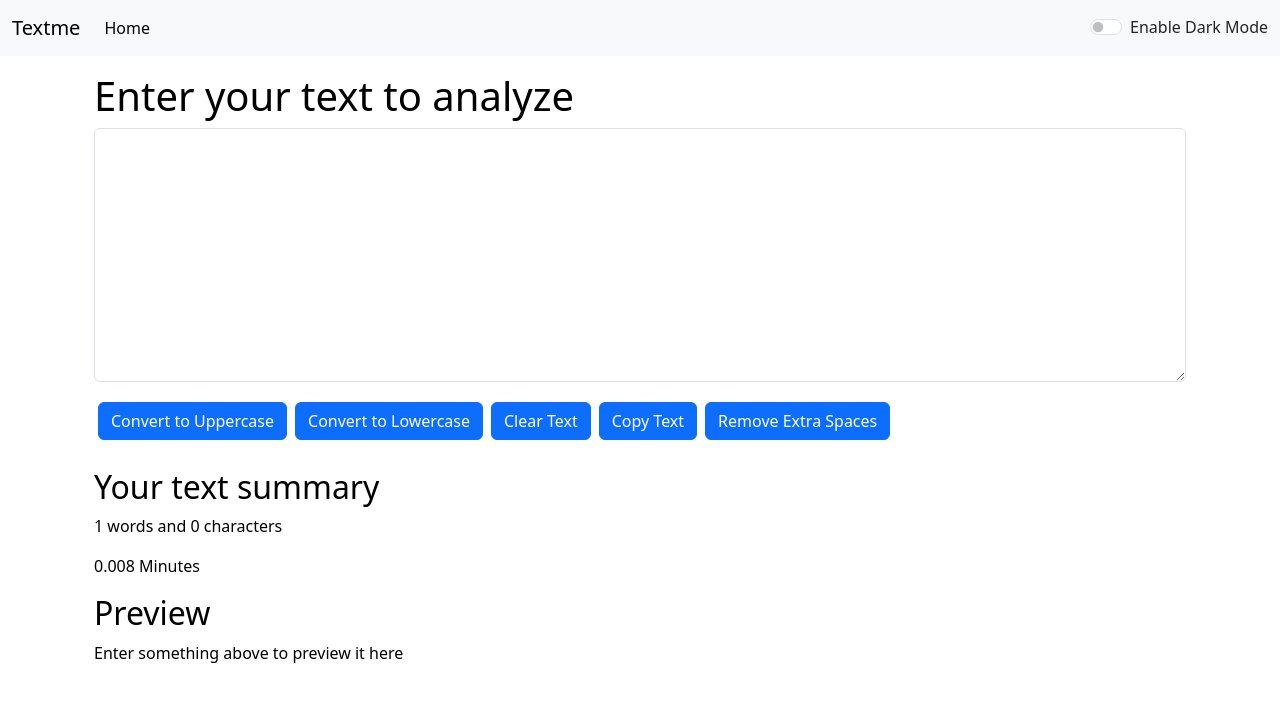
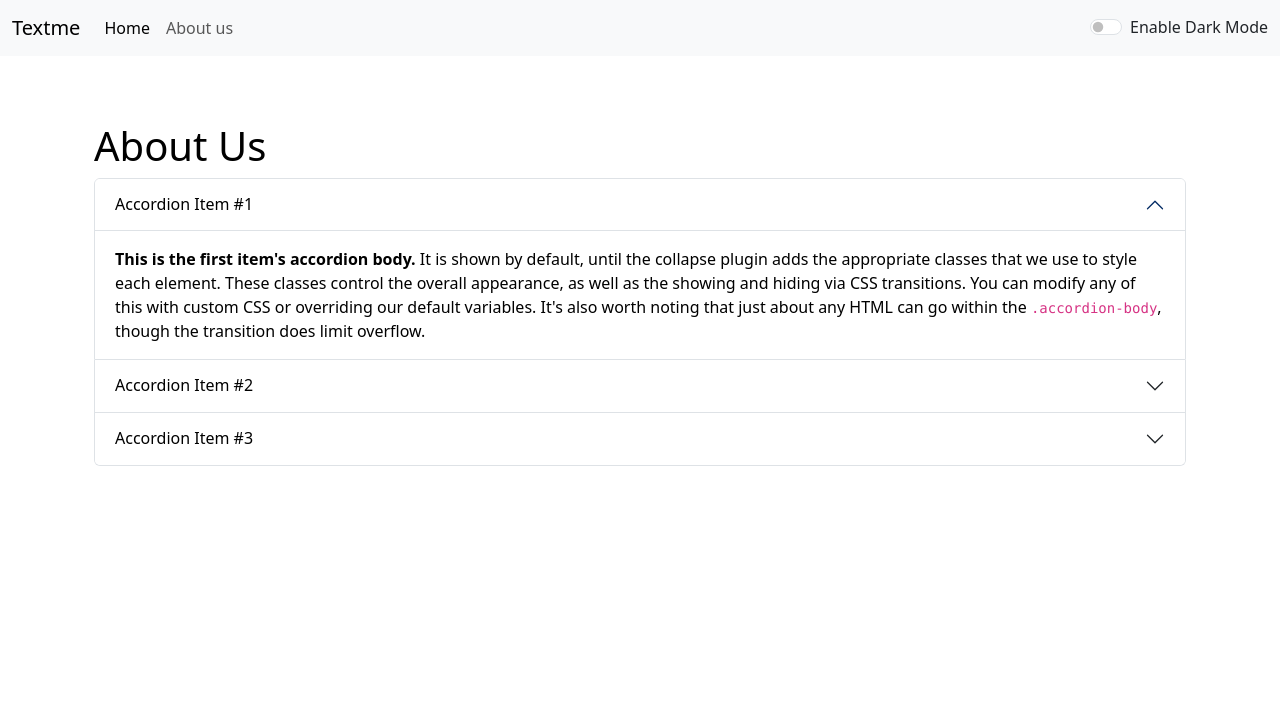
Before and after one commit to ShreyaKurry13/practice, a React (Create React App) app: page /about in a window 1280 px wide. Shown: the top 702 px of the page. Built offline with nearby package versions, Linux system fonts and the light colour scheme.

Commit message:
code changes:[video 20 completedd]

```diff
--- a/src/App.js
+++ b/src/App.js
@@ -3,8 +3,8 @@ import Navbar from './components/Navbar';
 import TextForm from './components/Form';
 import React, { useState } from 'react';
 import Alert from './components/Alert';
-// import About from './components/About';
-// import { BrowserRouter as Router, Routes,Route } from "react-router-dom";
+import About from './components/About';
+import { BrowserRouter as Router, Routes,Route } from "react-router-dom";
 
 function App() {
   const [mode, setMode] = useState('light');
@@ -20,7 +20,19 @@ function App() {
     }, 1500);
   }
 
+  // const removeBodyClasses = () =>{
+  //   document.body.classList.remove('bg-black')
+  //   document.body.classList.remove('bg-light')
+  //   document.body.classList.remove('bg-success')
+  //   document.body.classList.remove('bg-warning')
+  //   document.body.classList.remove('bg-danger')
+  //   document.body.classList.remove('bg-primary')
+  // }
+
   const toggleMode = ()=>{
+    // removeBodyClasses();
+    // console.log(cls)
+    // document.body.classList.add('bg-'+cls)
     if(mode === 'light'){
       setMode('dark');
       document.body.style.backgroundColor = '#001133';
@@ -43,21 +55,21 @@ function App() {
 
   return (
     <>
-    {/* <Router> */}
+    <Router>
       <Navbar title="Textme" about="About us" mode={mode} toggleMode={toggleMode}/>
       <Alert alert={alert}/>
       <div className='container my-3'>
-      {/* <Routes>
-          <Route path="/about" element={<About />}></Route>
+      <Routes>
+          <Route path="/about" element={<About mode={mode}/>}></Route>
 
-          <Route path="/" element={<TextForm showAlert={showAlert} heading="Enter your text to analyze" mode={mode}/>}></Route> */}
-          <TextForm showAlert={showAlert} heading="Enter your text to analyze" mode={mode}/>
+          <Route path="/" element={<TextForm showAlert={showAlert} heading="Try TextUtils - word counter, character counter, remove extra" mode={mode}/>}></Route>
+          {/* <TextForm showAlert={showAlert} heading="Enter your text to analyze" mode={mode}/> */}
 
 
-        {/* { </Routes>} */}
+        </Routes>
+        </div>
+      </Router>
 
-      {/* </Router> */}
-      </div>
     </>
   );
 }
--- a/src/components/About.js
+++ b/src/components/About.js
@@ -1,73 +1,73 @@
-import React, { useState } from 'react'
+import React from 'react'
 
-export default function () {
+export default function (props) {
 
-   const [myStyle,setMyStyle] = useState ({
-    color:'black',
-    backgroundColor:'white'
-   })
+//    const [myStyle,setMyStyle] = useState ({
+//     color:'black',
+//     backgroundColor:'white'
+//    })
 
-   const [btnText,setBtnText] = useState("Enable Dark Mode")
+//    const [btnText,setBtnText] = useState("Enable Dark Mode")
 
-   const toggleStyle = () =>{
-      if(myStyle.color === "black"){
-        setMyStyle({
-            color:'white',
-            backgroundColor:'black'
-        })
-        setBtnText("Enable Light Mode")
-      }
-      else{
-        setMyStyle({
-            color:'black',
-            backgroundColor:'white'
-        })
-        setBtnText("Enable Dark Mode")
-      }
-   }
+//    const toggleStyle = () =>{
+//       if(myStyle.color === "black"){
+//         setMyStyle({
+//             color:'white',
+//             backgroundColor:'black'
+//         })
+//         setBtnText("Enable Light Mode")
+//       }
+//       else{
+//         setMyStyle({
+//             color:'black',
+//             backgroundColor:'white'
+//         })
+//         setBtnText("Enable Dark Mode")
+//       }
+//    }
 
   return (
-    <div className='container' style={myStyle}>
+    <div className='container' style={{backgroundColor: props.mode==='dark'?'#001133':'white', color: props.mode==='dark'?'white':'black'}}>
     <h1>About Us</h1>
         <div class="accordion" id="accordionExample" >
             <div class="accordion-item">
                 <h2 class="accordion-header">
-                <button class="accordion-button" type="button" data-bs-toggle="collapse" data-bs-target="#collapseOne" aria-expanded="true" aria-controls="collapseOne" style={myStyle}>
+                <button class="accordion-button" type="button" data-bs-toggle="collapse" data-bs-target="#collapseOne" aria-expanded="true" aria-controls="collapseOne" style={{backgroundColor: props.mode==='dark'?'#13466e':'white', color: props.mode==='dark'?'white':'black'}}>
                     Accordion Item #1
                 </button>
                 </h2>
                 <div id="collapseOne" class="accordion-collapse collapse show" data-bs-parent="#accordionExample">
-                <div class="accordion-body" style={myStyle}>
+                <div class="accordion-body" style={{backgroundColor: props.mode==='dark'?'#13466e':'white', color: props.mode==='dark'?'white':'black'}}>
                     <strong>This is the first item's accordion body.</strong> It is shown by default, until the collapse plugin adds the appropriate classes that we use to style each element. These classes control the overall appearance, as well as the showing and hiding via CSS transitions. You can modify any of this with custom CSS or overriding our default variables. It's also worth noting that just about any HTML can go within the <code>.accordion-body</code>, though the transition does limit overflow.
                 </div>
                 </div>
             </div>
             <div class="accordion-item">
                 <h2 class="accordion-header">
-                <button class="accordion-button collapsed" style={myStyle} type="button" data-bs-toggle="collapse" data-bs-target="#collapseTwo" aria-expanded="false" aria-controls="collapseTwo">
+                <button class="accordion-button collapsed" style={{backgroundColor: props.mode==='dark'?'#13466e':'white', color: props.mode==='dark'?'white':'black'}} type="button" data-bs-toggle="collapse" data-bs-target="#collapseTwo" aria-expanded="false" aria-controls="collapseTwo">
                     Accordion Item #2
                 </button>
                 </h2>
                 <div id="collapseTwo" class="accordion-collapse collapse" data-bs-parent="#accordionExample">
-                <div class="accordion-body" style={myStyle}>
+                <div class="accordion-body" style={{backgroundColor: props.mode==='dark'?'#13466e':'white', color: props.mode==='dark'?'white':'black'}}>
                     <strong>This is the second item's accordion body.</strong> It is hidden by default, until the collapse plugin adds the appropriate classes that we use to style each element. These classes control the overall appearance, as well as the showing and hiding via CSS transitions. You can modify any of this with custom CSS or overriding our default variables. It's also worth noting that just about any HTML can go within the <code>.accordion-body</code>, though the transition does limit overflow.
                 </div>
                 </div>
             </div>
             <div class="accordion-item">
                 <h2 class="accordion-header">
-                <button class="accordion-button collapsed" style={myStyle} type="button" data-bs-toggle="collapse" data-bs-target="#collapseThree" aria-expanded="false" aria-controls="collapseThree">
+                <button class="accordion-button collapsed" style={{backgroundColor: props.mode==='dark'?'#13466e':'white', color: props.mode==='dark'?'white':'black'}} type="button" data-bs-toggle="collapse" data-bs-target="#collapseThree" aria-expanded="false" aria-controls="collapseThree">
                     Accordion Item #3
                 </button>
                 </h2>
                 <div id="collapseThree" class="accordion-collapse collapse" data-bs-parent="#accordionExample">
-                <div class="accordion-body" style={myStyle}>
+                <div class="accordion-body" style={{backgroundColor: props.mode==='dark'?'#13466e':'white', color: props.mode==='dark'?'white':'black'}}>
                     <strong>This is the third item's accordion body.</strong> It is hidden by default, until the collapse plugin adds the appropriate classes that we use to style each element. These classes control the overall appearance, as well as the showing and hiding via CSS transitions. You can modify any of this with custom CSS or overriding our default variables. It's also worth noting that just about any HTML can go within the <code>.accordion-body</code>, though the transition does limit overflow.
                 </div>
                 </div>
             </div>
             </div>
-            <button onClick={toggleStyle} type="button" class="btn btn-primary my-3">{btnText}</button>
+            {/* <button onClick={toggleStyle} type="button" class="btn btn-primary my-3">{btnText}</button> */}
     </div>
   )
 }
--- a/src/components/Alert.js
+++ b/src/components/Alert.js
@@ -1,13 +1,15 @@
 import React from 'react'
 
 function Alert(props) {
-//   const capitalize = (word) =>{
-//     const lower = word.toLowerCase();
-//     return lower.charAt(0).toUpperCase() + lower.slice(1);
-//   }
+  const capitalize = (word) =>{
+    const lower = word.toLowerCase();
+    return lower.charAt(0).toUpperCase() + lower.slice(1);
+  }
   return (
-    props.alert && <div className={`alert alert-${props.alert.type} alert-dismissible fade show`}  role="alert">
-        <strong>{props.alert.type}</strong> : {props.alert.msg}
+    <div style={{height: '50px'}}>
+    {props.alert && <div className={`alert alert-${props.alert.type} alert-dismissible fade show`}  role="alert">
+        <strong>{capitalize(props.alert.type)}</strong> : {props.alert.msg}
+    </div>}
     </div>
   )
 }
--- a/src/components/Form.js
+++ b/src/components/Form.js
@@ -26,8 +26,9 @@ export default function Textform(props) {
   const handleCopy = () =>{
     // console.log("Uppercase was clicked" + text);
     var text = document.getElementById("myBox");
-    text.select();
+    // text.select();
     navigator.clipboard.writeText(text.value);
+    document.getSelection().removeAllRanges();
     props.showAlert("Copied the text!" , "success");
   }
 
@@ -50,21 +51,21 @@ export default function Textform(props) {
     <div className='container' style={{color: props.mode==='dark'?'white':'black'}}>
     <h1>{props.heading}</h1>
     <div className="mb-3">
-      <textarea className="form-control" value={text} onChange={handleOnChange} style={{backgroundColor: props.mode==='dark'?'grey':'white', color: props.mode==='dark'?'white':'black'}} id="myBox"  rows="10" ></textarea>
+      <textarea className="form-control" value={text} onChange={handleOnChange} style={{backgroundColor: props.mode==='dark'?'#13466e':'white', color: props.mode==='dark'?'white':'black'}} id="myBox"  rows="10" ></textarea>
     </div>
-    <button className='btn btn-primary mx-1 my-1' onClick={handleUpClick}>Convert to Uppercase</button>
-    <button className='btn btn-primary mx-1 my-1' onClick={handleLoClick}>Convert to Lowercase</button>
-    <button className='btn btn-primary mx-1 my-1' onClick={handleClearClick}>Clear Text</button>
-    <button className='btn btn-primary mx-1 my-1' onClick={handleCopy}>Copy Text</button>
-    <button className='btn btn-primary mx-1 my-1' onClick={handleExtraSpaces}>Remove Extra Spaces</button>
+    <button disabled={text.length===0} className='btn btn-primary mx-1 my-1' onClick={handleUpClick}>Convert to Uppercase</button>
+    <button disabled={text.length===0} className='btn btn-primary mx-1 my-1' onClick={handleLoClick}>Convert to Lowercase</button>
+    <button disabled={text.length===0} className='btn btn-primary mx-1 my-1' onClick={handleClearClick}>Clear Text</button>
+    <button disabled={text.length===0} className='btn btn-primary mx-1 my-1' onClick={handleCopy}>Copy Text</button>
+    <button disabled={text.length===0} className='btn btn-primary mx-1 my-1' onClick={handleExtraSpaces}>Remove Extra Spaces</button>
     </div>
 
     <div className="container my-4" style={{color: props.mode==='dark'?'white':'black'}}>
       <h2>Your text summary</h2>
-      <p>{text.split(" ").length} words and {text.length} characters</p>
-      <p>{0.008 * text.split(" ").length} Minutes</p>
+      <p>{text.split(" ").filter((element)=>{return element.length!==0}).length} words and {text.length} characters</p>
+      <p>{0.008 * text.split(" ").filter((element)=>{return element.length!==0}).length} Minutes</p>
       <h2>Preview</h2>
-      <p>{text.length>0?text:"Enter something above to preview it here"}</p>
+      <p>{text.length>0?text:"Nothing to preview"}</p>
     </div>
     </>
   )
--- a/src/components/Navbar.js
+++ b/src/components/Navbar.js
@@ -1,6 +1,6 @@
 import React from 'react'
 import PropTypes from 'prop-types'
-// import { Link } from 'react-router-dom'
+import { Link } from 'react-router-dom'
 
 
 export default function Navbar(props) {
@@ -8,19 +8,19 @@ export default function Navbar(props) {
     <div>
       <nav className={`navbar navbar-expand-lg navbar-${props.mode} bg-${props.mode}`}>
   <div className="container-fluid">
-    {/* <Link className="navbar-brand" to="/">{props.title}</Link> */}
-    <a className="navbar-brand" href="# ">{props.title}</a>
+    <Link className="navbar-brand" to="/">{props.title}</Link>
+    {/* <a className="navbar-brand" href="# ">{props.title}</a> */}
     <button className="navbar-toggler" type="button" data-bs-toggle="collapse" data-bs-target="#navbarSupportedContent" aria-controls="navbarSupportedContent" aria-expanded="false" aria-label="Toggle navigation">
       <span className="navbar-toggler-icon"></span>
     </button>
     <div className="collapse navbar-collapse" id="navbarSupportedContent">
       <ul className="navbar-nav me-auto mb-2 mb-lg-0">
         <li className="nav-item">
-          {/* <Link className="nav-link active" aria-current="page" to="/">Home</Link> */}
-          <a className="nav-link active" aria-current="page" href="#">Home</a>
+          <Link className="nav-link active" aria-current="page" to="/">Home</Link>
+          {/* <a className="nav-link active" aria-current="page" href="#">Home</a> */}
         </li>
         <li className="nav-item">
-          {/* <Link className="nav-link" to="/about">{props.about}</Link> */}
+          <Link className="nav-link" to="/about">{props.about}</Link>
           {/* <a className="nav-link" href="/about">{props.about}</a> */}
         </li>
 
@@ -30,13 +30,22 @@ export default function Navbar(props) {
         <button className="btn btn-info" type="submit">Search</button>
       </form> */}
 
+      {/* <div className='d-flex'>
+          <div className='bg-primary rounded mx-2' onClick={()=>{props.toggleMode('primary')}} style={{height:'30px', width:'30px', cursor:'pointer'}}></div>
+          <div className='bg-success rounded mx-2' onClick={()=>{props.toggleMode('success')}} style={{height:'30px', width:'30px', cursor:'pointer'}}></div>
+          <div className='bg-danger rounded mx-2' onClick={()=>{props.toggleMode('danger')}} style={{height:'30px', width:'30px', cursor:'pointer'}}></div>
+          <div className='bg-warning rounded mx-2' onClick={()=>{props.toggleMode('warning')}} style={{height:'30px', width:'30px', cursor:'pointer'}}></div>
+          <div className='bg-light rounded mx-2' onClick={()=>{props.toggleMode('light')}} style={{height:'30px', width:'30px', cursor:'pointer'}}></div>
+          <div className='bg-dark rounded mx-2' onClick={()=>{props.toggleMode('black')}} style={{height:'30px', width:'30px', cursor:'pointer'}}></div>
+      </div> */}
+
       <div className={`form-check form-switch text-${props.mode==='light'?'dark':'light'}`}>
         <input className="form-check-input" type="checkbox" onClick={props.toggleMode} role="switch" id="flexSwitchCheckDefault"/>
         <label className="form-check-label" htmlFor="flexSwitchCheckDefault">Enable Dark Mode</label>
        </div>
     </div>
   </div>
-</nav>
+      </nav>
     </div>
   )
 }
```
